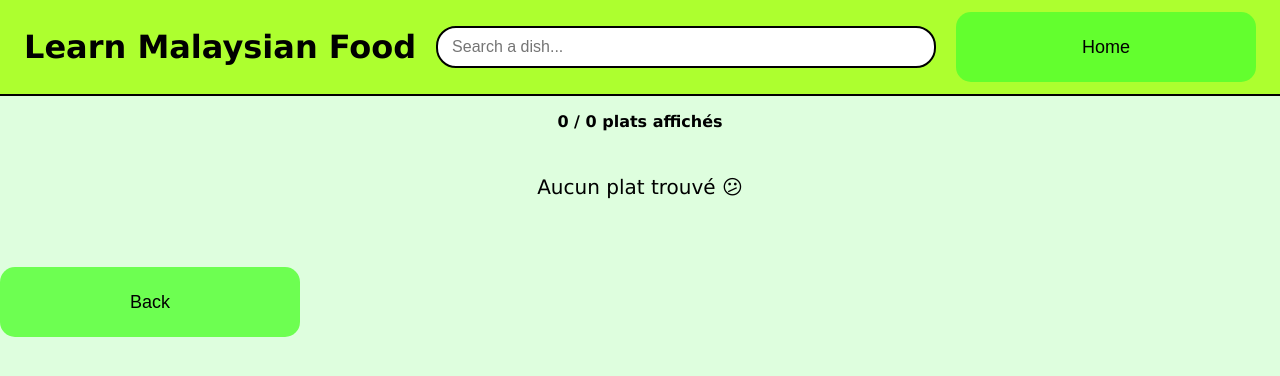
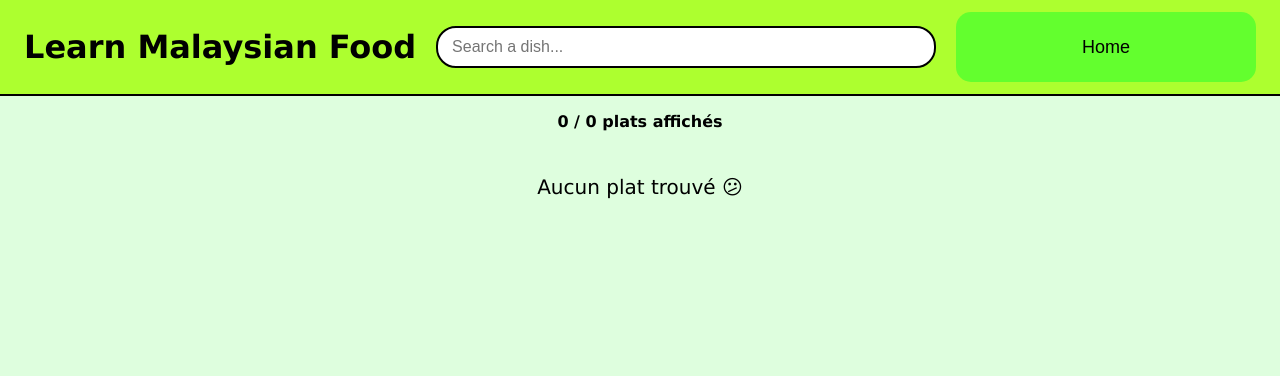
Before and after one commit to mathas42/Site_Grab_guesser, a Node server app: page /learn in a window 1280 px wide. Shown: the top 376 px of the page. Run offline with Node 20, Linux system fonts and the light colour scheme; data that the repository does not hold is empty.

```diff
--- a/views/learn.pug
+++ b/views/learn.pug
@@ -12,12 +12,11 @@ html(lang="en")
         header#header_learn
             h1 Learn Malaysian Food
             input#recherche(type="search", placeholder="Search a dish...", aria-label="Search a dish")
-            button#new(type="button", onclick="goHome()") Home
+            button#new(type="button",onclick="window.location.href='/'") Home
 
         main
             p#compteur
             div#catalogue
             button#voir-plus(type="button" hidden) More
-        button#new(type="button", onclick="goBack()") Back
 
         script(src="/js/learn_script.js")
```
